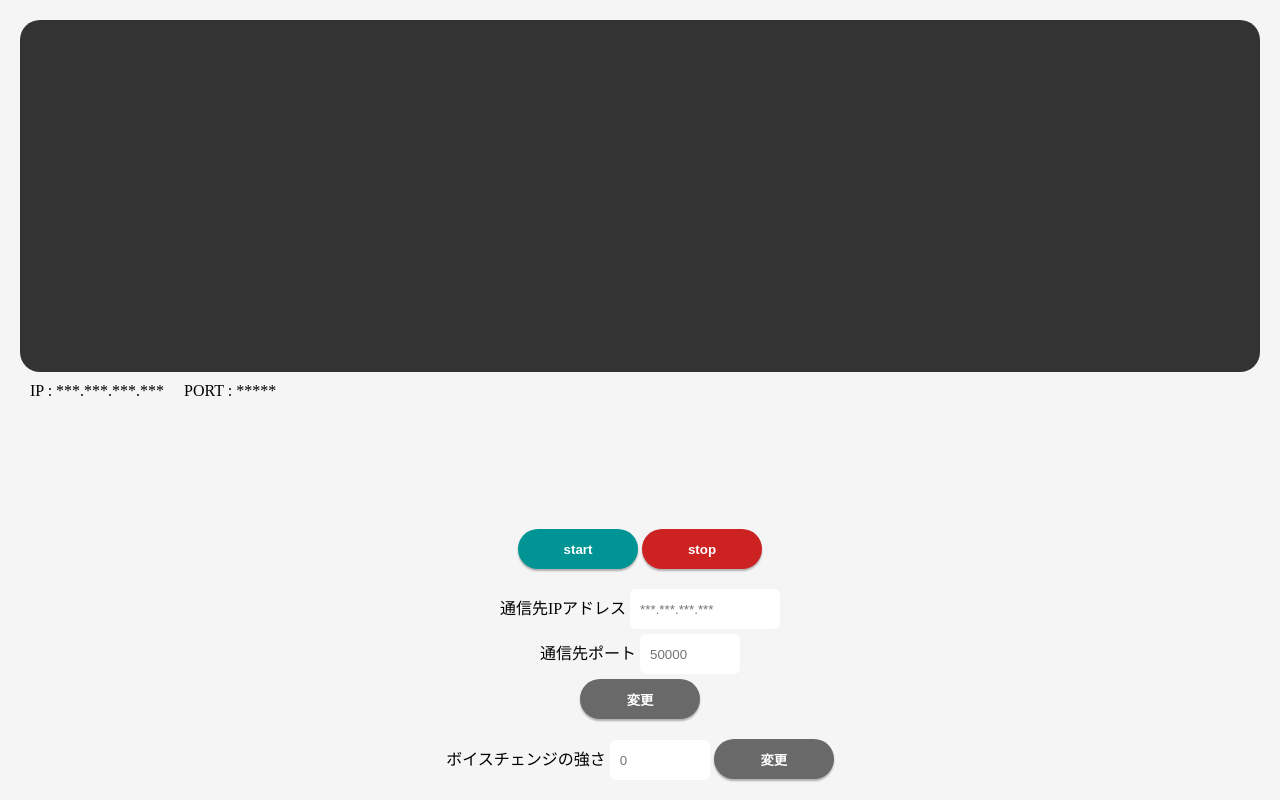
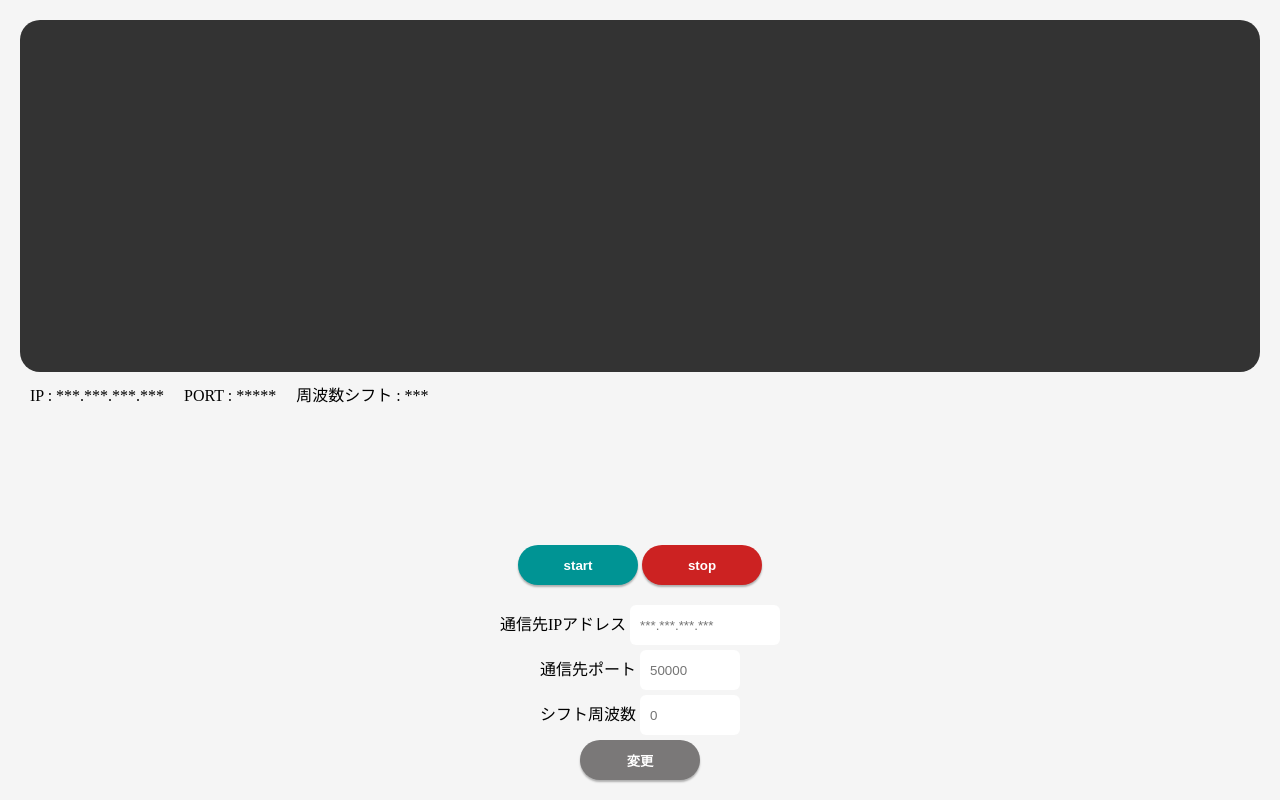
Before and after one commit to iuhisa/eeic_exp_i_demo_gui, an Electron app: page index.html in a window 1280 px wide. Drawn offline with nearby package versions, Linux system fonts and the light colour scheme.

Commit message:
multiclientに変更

```diff
--- a/css/main.css
+++ b/css/main.css
@@ -46,7 +46,7 @@ button:active {
     margin: 10px;
 }
 
-#dst-info span:nth-child(2) {
+#dst-info span:nth-child(n+2) {
     margin-left: 20px;
 }
 
@@ -70,7 +70,7 @@ button:active {
     background-color: rgb(122, 120, 120);
 }
 
-.button-change {
+.button-change:hover {
     background-color: dimgray;
 }
 
@@ -108,7 +108,3 @@ button:active {
     flex-flow: column;
     row-gap: 5px;
 }
-
-#voice_change-area {
-    text-align: center;
-}
--- a/index.html
+++ b/index.html
@@ -19,7 +19,7 @@
     <body>
         <div id="output-area">
             <div id="std_output-area"></div>
-            <p id="dst-info"><span>IP : ***.***.***.***</span><span>PORT : *****</span></p>
+            <p id="dst-info"><span>IP : ***.***.***.***</span><span>PORT : *****</span><span>周波数シフト : ***</span></p>
         </div>
         <div id="setting-area">
             <div id="start_stop-area">
@@ -35,14 +35,11 @@
                     <label for="input-dst_port">通信先ポート</label>
                     <input id="input-dst_port" type="number" placeholder="50000"/>
                 </p>
+                <p>
+                    <label for="input-shift_f">シフト周波数</label>
+                    <input id="input-shift_f" type="number" placeholder="0"/>
+                </p>
                 <button class="button-change" id="button-dst_info">変更</button>
-            </div>
-            <div id="voice_change-area">
-                <p>
-                    <label for="input-strength-voice_change">ボイスチェンジの強さ</label>
-                    <input id="input-strength-voice_change" type="number" min="0" max="50" placeholder="0"/>
-                    <button class="button-change" id="button-voice_change">変更</button>
-                </p>
             </div>
         </div>
     </body>
--- a/js/functions.js
+++ b/js/functions.js
@@ -5,6 +5,7 @@ const psTree = require('ps-tree')
 $(function () {
     var ip = "";
     var port = "";
+    var shift_f = "";
     var cp_client = null;
     var started = false;
 
@@ -12,15 +13,18 @@ $(function () {
         if(started) {
             return
         }
-        started = true
         if(ip == ""){
             $("#std_output-area").html("ipアドレスを入力してください");
         } else if(port == ""){
             $("#std_output-area").html("ポートを入力してください");
+        } else if(shift_f == ""){
+            $("#std_output-area").html("シフト周波数を入力してください");
         } else {
+            started = true
             //cp_client = childProcess.exec(`./js/src/run_client.sh ${ip} ${port}`, (error, stdout, stderr) => {
             console.log(__dirname)
-            cp_client = childProcess.exec(`rec -t raw -b 16 -c 1 -e s -r 44100 - | ` + __dirname + `/js/src/clientsfu ${ip} ${port} | play -t raw -b 16 -c 1 -e s -r 44100 -`, (error, stdout, stderr) => {
+            //cp_client = childProcess.exec(`rec -t raw -b 16 -c 1 -e s -r 44100 - | ` + __dirname + `/js/src/clientsfu ${ip} ${port} ${shift_f} | play -t raw -b 16 -c 1 -e s -r 44100 -`, (error, stdout, stderr) => {
+            cp_client = childProcess.exec(`rec -t raw -b 16 -c 1 -e s -r 44100 - | ` + __dirname + `/js/src/clientsfu ${ip} ${port} ${shift_f} | play -t raw -b 16 -c 1 -e s -r 44100 -`, (error, stdout, stderr) => {
                 if(error) {
                     $("#std_output-area").html(error);
                     return
@@ -52,7 +56,8 @@ $(function () {
     $('#button-dst_info').on('click', function () {
         ip = $("#input-dst_ip").val().toString();
         port = $("#input-dst_port").val().toString();
-        $("#dst-info").html(`<span>IP : ${ip != "" ? ip : "***.***.***.***"}</span><span>PORT : ${port != "" ? port : "*****"}</span>`)
+        shift_f = $("#input-shift_f").val().toString();
+        $("#dst-info").html(`<span>IP : ${ip != "" ? ip : "***.***.***.***"}</span><span>PORT : ${port != "" ? port : "*****"}</span><span>シフト周波数 : ${shift_f != "" ? shift_f : "*****"}</span>`)
     });
 
     $('#button-stop').on('click', function () {
```
